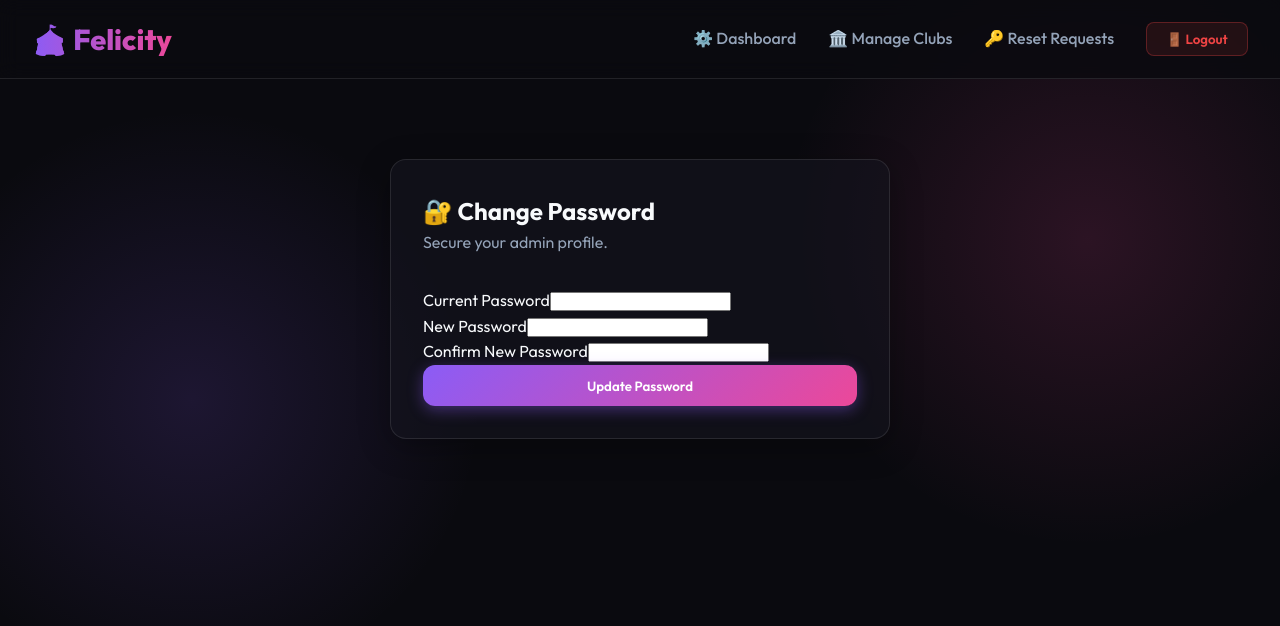
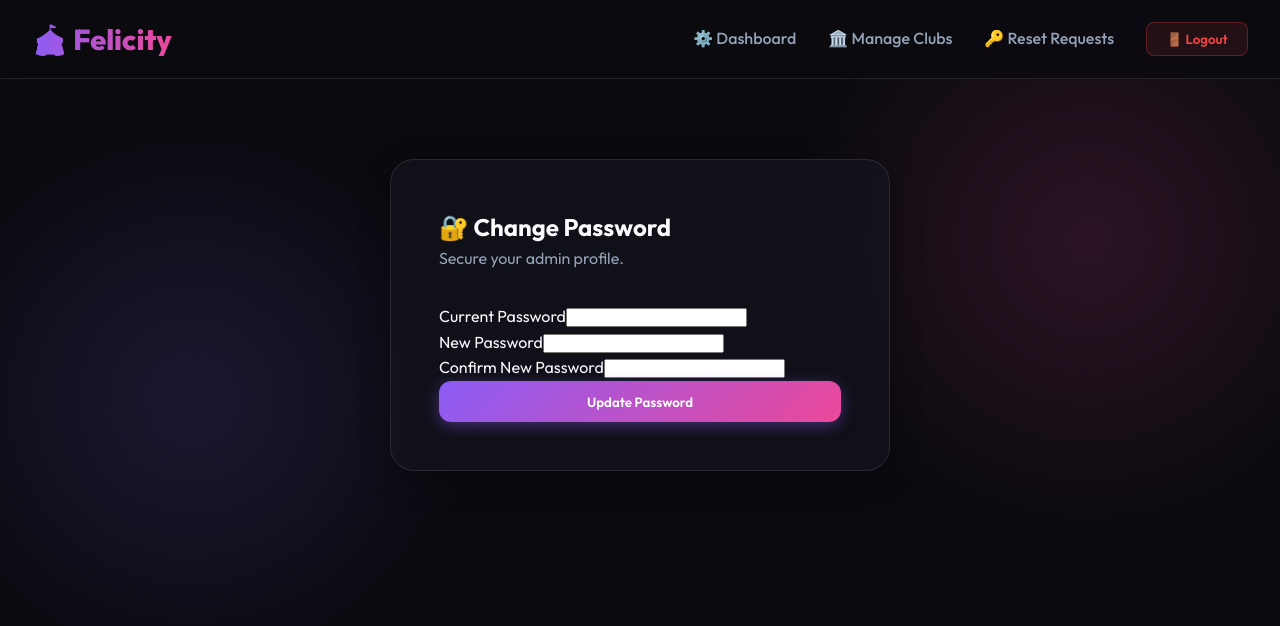
Before and after one commit to Sangameshwar-1/MERN-STACK, a React (Vite) app in the folder frontend/: page /change-password in a window 1280 px wide. Shown: the top 626 px of the page. Built offline with nearby package versions, Linux system fonts and the light colour scheme; sample sign-in values are in the browser's storage.

Commit message:
style: Apply premium glassmorphic UI to all auth forms

```diff
--- a/frontend/src/pages/auth/ChangePassword.jsx
+++ b/frontend/src/pages/auth/ChangePassword.jsx
@@ -44,7 +44,7 @@ const ChangePassword = () => {
 
   return (
     <div className="section animated-fade" style={{ display: 'flex', justifyContent: 'center', marginTop: '2rem' }}>
-      <div className="card glass-panel" style={{ width: '100%', maxWidth: '500px', padding: '2rem' }}>
+      <div className="card glass-panel" style={{ width: '100%', maxWidth: '500px', padding: '3rem', borderRadius: '24px', backdropFilter: 'blur(12px)', border: '1px solid rgba(255, 255, 255, 0.1)' }}>
         <h2>🔐 Change Password</h2>
         <p className="text-muted" style={{ marginBottom: '2rem' }}>Secure your {user?.role || 'account'} profile.</p>
 
--- a/frontend/src/pages/auth/Login.jsx
+++ b/frontend/src/pages/auth/Login.jsx
@@ -28,7 +28,7 @@ const Login = () => {
 
   return (
     <div className="auth-page">
-      <div className="auth-card">
+      <div className="auth-card glass-panel" style={{ padding: '3rem', borderRadius: '24px', backdropFilter: 'blur(12px)', border: '1px solid rgba(255, 255, 255, 0.1)' }}>
         <div className="auth-header">
           <div className="auth-logo">🎪</div>
           <h1>Welcome Back</h1>
--- a/frontend/src/pages/auth/Onboarding.jsx
+++ b/frontend/src/pages/auth/Onboarding.jsx
@@ -49,7 +49,7 @@ const Onboarding = () => {
 
   return (
     <div className="onboarding-page">
-      <div className="onboarding-card">
+      <div className="onboarding-card glass-panel" style={{ padding: '3rem', borderRadius: '24px', backdropFilter: 'blur(12px)', border: '1px solid rgba(255, 255, 255, 0.1)' }}>
         <div className="onboarding-progress">
           <div className={`progress-step ${step >= 1 ? 'active' : ''}`}>1</div>
           <div className="progress-line" />
--- a/frontend/src/pages/auth/Signup.jsx
+++ b/frontend/src/pages/auth/Signup.jsx
@@ -26,7 +26,7 @@ const Signup = () => {
 
   return (
     <div className="auth-page">
-      <div className="auth-card" style={{ maxWidth: '480px' }}>
+      <div className="auth-card glass-panel" style={{ maxWidth: '520px', padding: '3rem', borderRadius: '24px', backdropFilter: 'blur(12px)', border: '1px solid rgba(255, 255, 255, 0.1)' }}>
         <div className="auth-header">
           <div className="auth-logo">🎪</div>
           <h1>Create Account</h1>
```
